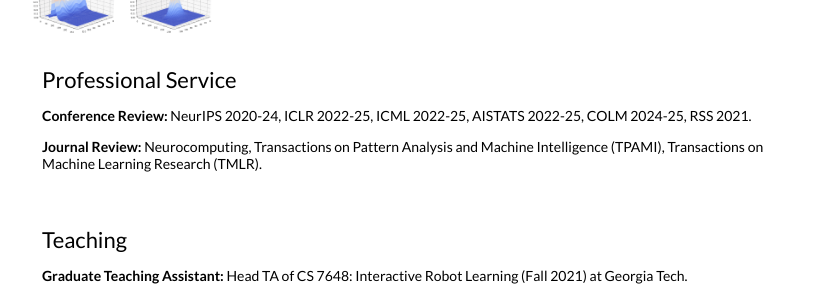
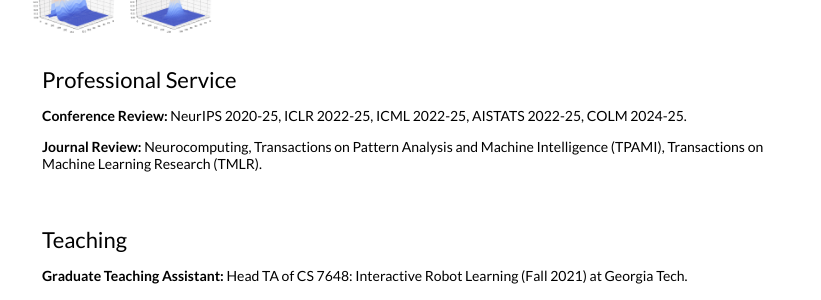
Before and after one commit to shenao-zhang/shenao-zhang.github.io, a Jekyll site: the page built from _posts/2025-05-27-barl.markdown, in a window 1280 px wide and 900 px high, scrolled down 1838 px. Shown: the part 481-781 px from the top of the window, without its empty margins (218-1039 px from the left). Built offline with Jekyll 4.4.1, drawn with Linux system fonts in a browser that asks for light colours.

Commit message:
Update default.html

```diff
--- a/_layouts/default.html
+++ b/_layouts/default.html
@@ -124,7 +124,7 @@
             <td style="padding:2.5%;width:100%;vertical-align:middle">
               <h2>Professional Service</h2>
               <p>
-                <b>Conference Review:</b> NeurIPS 2020-24, ICLR 2022-25, ICML 2022-25, AISTATS 2022-25, COLM 2024-25, RSS 2021.
+                <b>Conference Review:</b> NeurIPS 2020-25, ICLR 2022-25, ICML 2022-25, AISTATS 2022-25, COLM 2024-25.
               </p>
               <p>
                 <b>Journal Review:</b> Neurocomputing, Transactions on Pattern Analysis and Machine Intelligence (TPAMI), Transactions on Machine Learning Research (TMLR).
```
